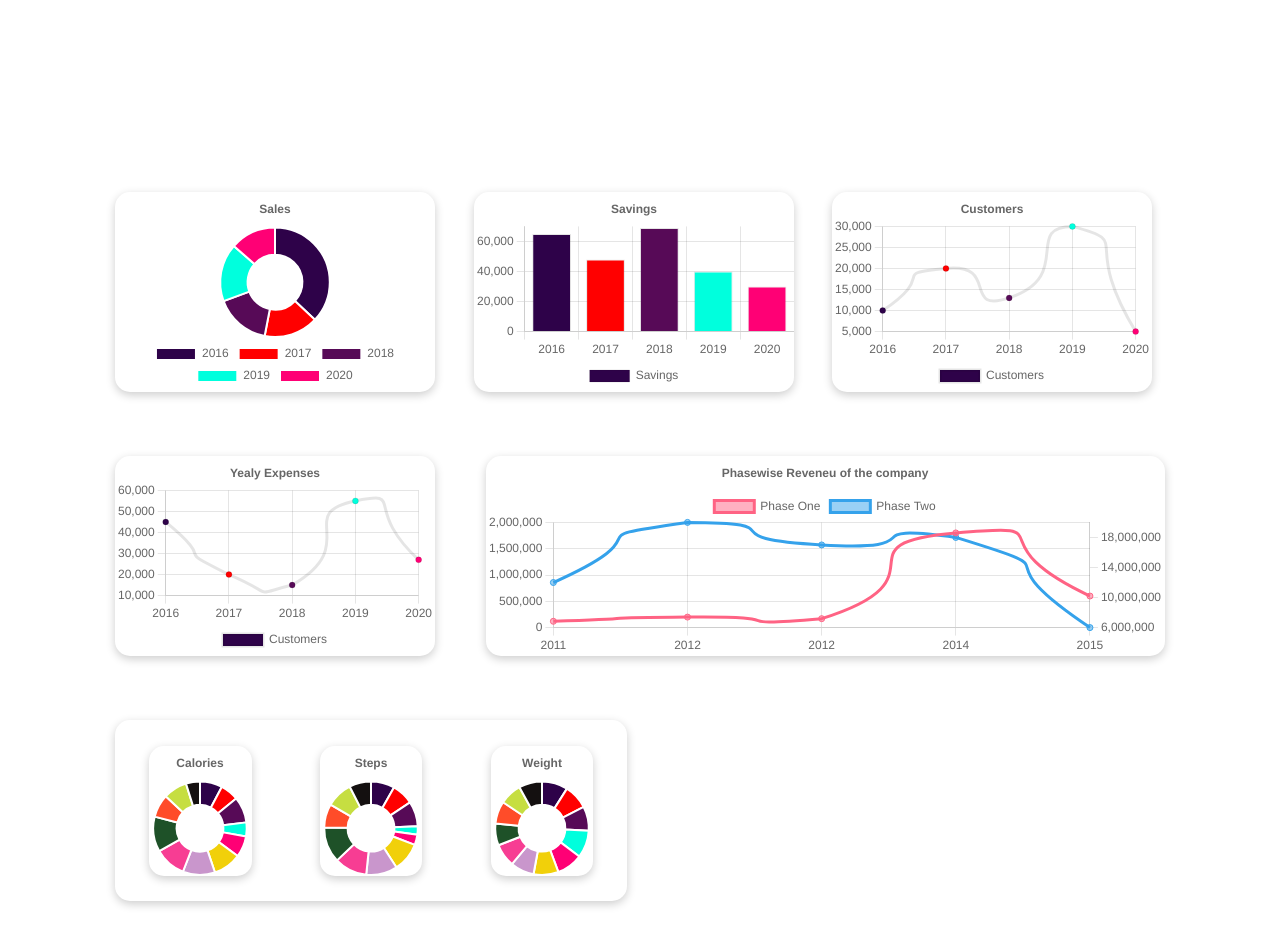
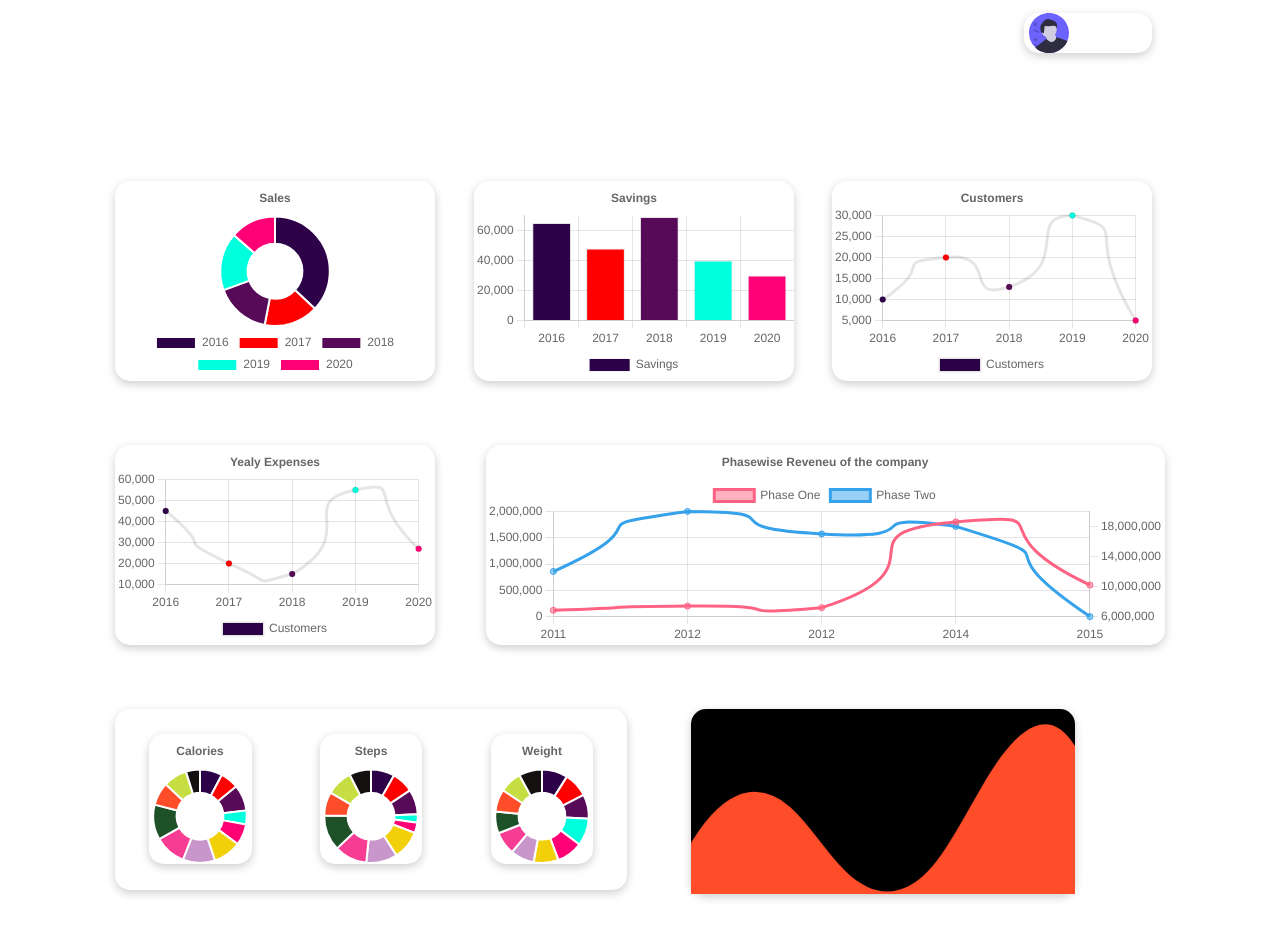
Before and after one commit to SANKALP1011/data-visualisation-dashbaord, a React (Create React App) app: page / in a window 1280 px wide. Shown: the top 946 px of the page. Built offline with nearby package versions, Linux system fonts and the light colour scheme.

Commit message:
Data dashboard done , app completed.

```diff
--- a/src/App.css
+++ b/src/App.css
@@ -40,7 +40,38 @@
 .BarChartBox{
   width: 25%;
   height: 60%;
-  margin: 15% 3% 0 3%;
+  margin: 10% 3% 0 3%;
   border-radius: 15px;
   box-shadow: 0 3px 10px rgb(0 0 0 / 0.2);
 }
+
+
+.custom-shape-divider-bottom-1654528598 {
+  bottom: 0;
+  left: 0;
+  width: 100%;
+  overflow: hidden;
+  line-height: 0;
+  transform: rotate(180deg);
+}
+
+.custom-shape-divider-bottom-1654528598 svg {
+  position: relative;
+  display: block;
+  width: calc(101% + 1.3px);
+  height: 185px;
+  transform: rotateY(180deg);
+}
+
+.custom-shape-divider-bottom-1654528598 .shape-fill {
+  fill: #FF4C29;
+}
+
+.RandomCard{
+  background-color: black;
+  width: 30%;
+  height: 60%;
+  margin: 5% 0 0 5%;
+  border-radius: 15px;
+  box-shadow: 0 3px 10px rgb(0 0 0 / 0.2);
+}
--- a/src/App.js
+++ b/src/App.js
@@ -1,18 +1,13 @@
 import React from 'react';
-import DonughtChart from './Components/Charts/SalesChart';
-import BarChart from './Components/Charts/SavingChart';
-import LineChart  from './Components/Charts/CustomerChart';
-import RevenueChart from "./Components/Charts/RevenueChart"
-import HealthCard from './Components/Card/HealthCard';
-import ExpensesChart from './Components/Charts/ExpensesChart';
-import { GroceryCard } from './Components/Card/GroceryCard';
 import TopCard from './Components/Card/TopCard';
 import MidCard from './Components/Card/MidCard';
 import { BottomCard } from './Components/Card/BottomCard';
+import UserTop from './Components/UserTop/UserTop';
 
 function App() {
   return (
     <div className="App">
+      <UserTop/>
       <TopCard/>
       <MidCard/>
       <BottomCard/>
--- a/src/Components/Card/BottomCard.jsx
+++ b/src/Components/Card/BottomCard.jsx
@@ -1,10 +1,12 @@
 import React from "react";
 import HealthCard from "./HealthCard";
+import { RandomCard } from "./RandomCard";
 
 export const BottomCard = () =>{
     return(
         <div className="BottomCard">
             <HealthCard/>
+            <RandomCard/>
         </div>
     )
 }
--- a/src/Components/Card/GroceryCard.jsx
+++ /dev/null
@@ -1,10 +0,0 @@
-import React from "react";
-import GroceryList from "../List/GroceryList";
-
-export const GroceryCard = () =>{
-    return(
-        <div className="GroceryCard">
-            <GroceryList/>
-        </div>
-    )
-}
--- /dev/null
+++ b/src/Components/Card/RandomCard.jsx
@@ -0,0 +1,13 @@
+import React from "react";
+
+export const RandomCard = () =>{
+    return(
+        <div className="RandomCard">
+            <div className="custom-shape-divider-bottom-1654528598">
+    <svg data-name="Layer 1" xmlns="http://www.w3.org/2000/svg" viewBox="0 0 1200 120" preserveAspectRatio="none">
+        <path d="M321.39,56.44c58-10.79,114.16-30.13,172-41.86,82.39-16.72,168.19-17.73,250.45-.39C823.78,31,906.67,72,985.66,92.83c70.05,18.48,146.53,26.09,214.34,3V0H0V27.35A600.21,600.21,0,0,0,321.39,56.44Z" className="shape-fill"></path>
+    </svg>
+</div>
+        </div>
+    )
+}
--- a/src/Components/UserTop/UserTop.jsx
+++ b/src/Components/UserTop/UserTop.jsx
@@ -0,0 +1,11 @@
+import React from "react";
+import Pic from "../../Assets/ProfilePic.svg";
+
+export const UserTop = () =>{
+    return(
+        <div className="UserTop">
+              <img src={Pic} alt="pic"/>
+        </div>
+    )
+}
+export default UserTop;
--- a/src/Styles/DonughtChart.css
+++ b/src/Styles/DonughtChart.css
@@ -1,7 +1,7 @@
 .DoughtChartBox{
     width: 25%;
     height: 70%;
-    margin: 15% 0 0 9%;
+    margin: 10% 0 0 9%;
     border-radius: 15px;
     box-shadow: 0 3px 10px rgb(0 0 0 / 0.2);
 }
--- a/src/Styles/Font/Fonts.css
+++ b/src/Styles/Font/Fonts.css
@@ -1,4 +1,4 @@
 .HeadingText{
-    font-size: 50px;
+    font-size: 20px;
     color: #371B58;
 }
--- a/src/Styles/LineChart.css
+++ b/src/Styles/LineChart.css
@@ -1,7 +1,7 @@
 .LineChartBox{
     width: 25%;
     height: 60%;
-    margin: 15% 0 0 0;
+    margin: 10% 0 0 0;
     border-radius: 15px;
     box-shadow: 0 3px 10px rgb(0 0 0 / 0.2);
 }
--- /dev/null
+++ b/src/Styles/UserTop/UserTopBar.css
@@ -0,0 +1,13 @@
+.UserTop{
+  width: 10%;
+  height: 30%;
+  margin: 1% 5% 0 80%;
+  display: flex;
+  border-radius: 15px;
+  box-shadow: 0 3px 10px rgb(0 0 0 / 0.2);
+}
+.UserTop img{
+    width: 50px;
+    height: 40px;
+    border-radius: 50px;
+}
--- a/src/index.js
+++ b/src/index.js
@@ -13,6 +13,7 @@ import "../src/Styles/Font/Fonts.css";
 import "../src/Styles/ExpenseChart.css";
 import "../src/Styles/Card/GroceryCard.css";
 import "../src/Styles/Card/TopCard.css";
+import "../src/Styles/UserTop/UserTopBar.css";
 
 
 const root = ReactDOM.createRoot(document.getElementById('root'));
```
Also changed, not shown: src/Assets/ProfilePic.svg (added).
